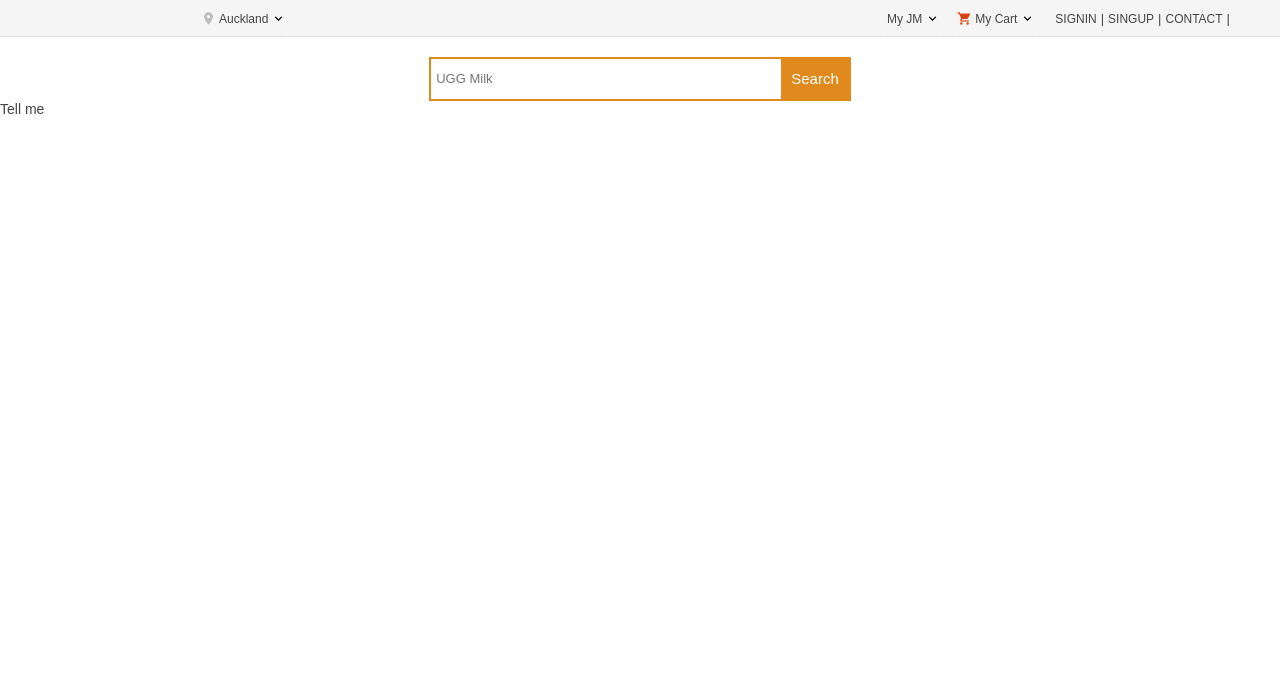
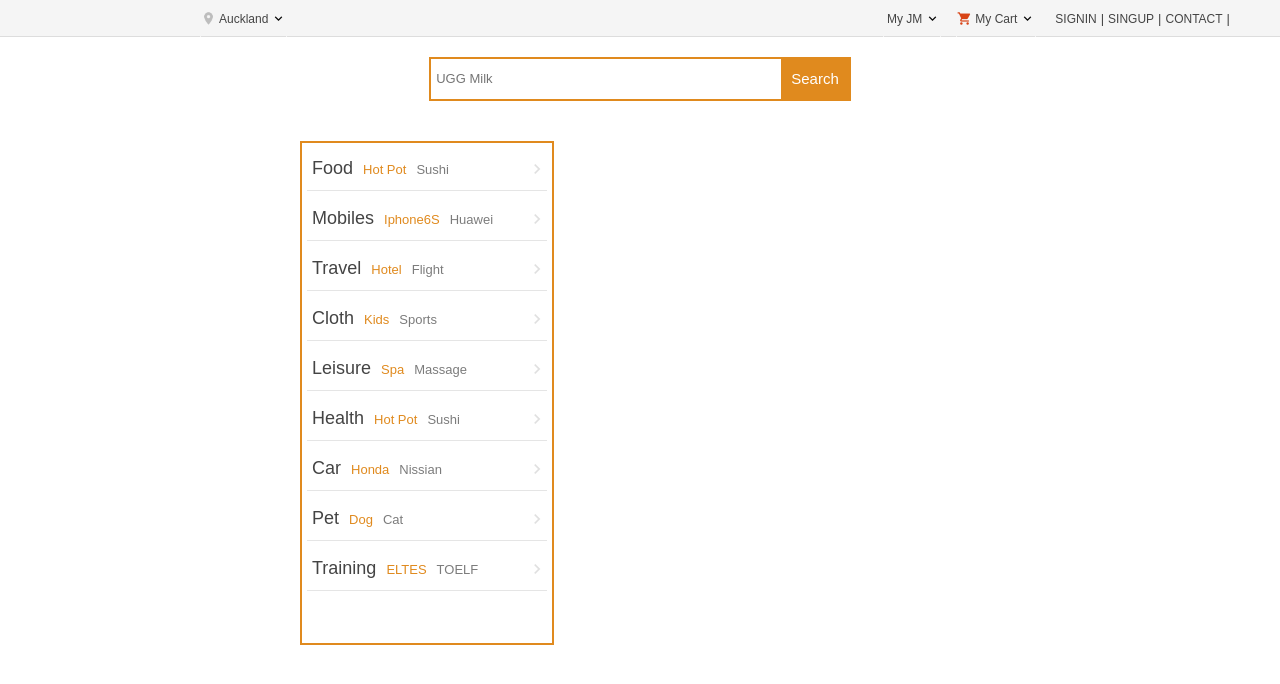
Before and after one commit to badbadgao/hellojamie, a React (Create React App) app: page / in a window 1280 px wide. Shown: the top 684 px of the page. Built offline with nearby package versions, Linux system fonts and the light colour scheme; what react-tap-event-plugin would draw is missing.

Commit message:
add navigation

```diff
--- a/src/css/App.css
+++ b/src/css/App.css
@@ -59,6 +59,10 @@
   font-size: large;
 }
 
+.TextHoverStyle:hover {
+  color: #e08a1e;
+}
+
 @keyframes App-logo-spin {
   from {
     transform: rotate(0deg);
--- /dev/null
+++ b/src/navigator/NavigationItem.jsx
@@ -0,0 +1,57 @@
+import React from 'react';
+import RecommendItem from './RecommendItem.jsx';
+import chevronRightIcon from '../resource/chevron-right.png';
+
+const NavigationItem = props => {
+  const recommendItemPanel = props.recommendProducts.map(recommendProduct => {
+    return (
+      <RecommendItem
+        isStrongRecommended={recommendProduct.isStrongRecommended}
+        name={recommendProduct.name}
+      />
+    );
+  });
+
+  const styles = {
+    container: {
+      padding: '5px',
+      height: '40px'
+    },
+    category: {
+      color: '#444',
+      fontSize: '18px',
+      display: 'inline-block',
+      paddingRight: '5px',
+      paddingLeft: '5px',
+      lineHeight: '40px'
+    },
+    divider: {
+      width: '100%',
+      borderTop: '1px solid rgba(0, 0, 0, 0.1)'
+    },
+    imgContainer: {
+      float: 'right',
+      display: 'inline-block',
+      right: '0px',
+      lineHeight: '40px'
+    },
+    img: {
+      verticalAlign: 'middle'
+    }
+  };
+
+  return (
+    <div style={styles.container}>
+      <div style={styles.category}>
+        {props.categoryName}
+      </div>
+      {recommendItemPanel}
+      <div style={styles.imgContainer}>
+        <img src={chevronRightIcon} style={styles.img} />
+      </div>
+      <div style={styles.divider} />
+    </div>
+  );
+};
+
+export default NavigationItem;
--- a/src/navigator/NavigatorPanel.jsx
+++ b/src/navigator/NavigatorPanel.jsx
@@ -1,13 +1,102 @@
 import React from 'react';
+import NavigationItem from './NavigationItem.jsx';
 
-const NavigatorPanel = props => {
-  const styles = {
-    color: '#444',
-    fontSize: '14px',
-    position: 'absolute'
-  };
+export default class NavigatorPanel extends React.Component {
+  constructor(props) {
+    super(props);
+    this.state = {
+      navigationItemList: [
+        {
+          categoryName: 'Food',
+          recommendProducts: [
+            { name: 'Hot Pot', isStrongRecommended: true },
+            { name: 'Sushi', isStrongRecommended: false }
+          ]
+        },
+        {
+          categoryName: 'Mobiles',
+          recommendProducts: [
+            { name: 'Iphone6S', isStrongRecommended: true },
+            { name: 'Huawei', isStrongRecommended: false }
+          ]
+        },
+        {
+          categoryName: 'Travel',
+          recommendProducts: [
+            { name: 'Hotel', isStrongRecommended: true },
+            { name: 'Flight', isStrongRecommended: false }
+          ]
+        },
+        {
+          categoryName: 'Cloth',
+          recommendProducts: [
+            { name: 'Kids', isStrongRecommended: true },
+            { name: 'Sports', isStrongRecommended: false }
+          ]
+        },
+        {
+          categoryName: 'Leisure',
+          recommendProducts: [
+            { name: 'Spa', isStrongRecommended: true },
+            { name: 'Massage', isStrongRecommended: false }
+          ]
+        },
+        {
+          categoryName: 'Health',
+          recommendProducts: [
+            { name: 'Hot Pot', isStrongRecommended: true },
+            { name: 'Sushi', isStrongRecommended: false }
+          ]
+        },
+        {
+          categoryName: 'Car',
+          recommendProducts: [
+            { name: 'Honda', isStrongRecommended: true },
+            { name: 'Nissian', isStrongRecommended: false }
+          ]
+        },
+        {
+          categoryName: 'Pet',
+          recommendProducts: [
+            { name: 'Dog', isStrongRecommended: true },
+            { name: 'Cat', isStrongRecommended: false }
+          ]
+        },
+        {
+          categoryName: 'Training',
+          recommendProducts: [
+            { name: 'ELTES', isStrongRecommended: true },
+            { name: 'TOELF', isStrongRecommended: false }
+          ]
+        }
+      ]
+    };
+  }
 
-  return <div style={styles}>Tell me</div>;
-};
+  render() {
+    const styles = {
+      color: '#444',
+      width: '250px',
+      height: '500px',
+      fontSize: '14px',
+      marginLeft: '300px',
+      marginTop: '40px',
+      border: '2px solid #e08a1e'
+    };
 
-export default NavigatorPanel;
+    const navigatorPanel = this.state.navigationItemList.map(item => {
+      return (
+        <NavigationItem
+          categoryName={item.categoryName}
+          recommendProducts={item.recommendProducts}
+        />
+      );
+    });
+
+    return (
+      <div style={styles}>
+        {navigatorPanel}
+      </div>
+    );
+  }
+}
--- /dev/null
+++ b/src/navigator/RecommendItem.jsx
@@ -0,0 +1,25 @@
+import React from 'react';
+import '../css/App.css';
+
+const RecommendItem = props => {
+  const style = {
+    fontSize: '13px',
+    color: props.isStrongRecommended ? '#e08a1e' : '#7c7c7c',
+    paddingLeft: '5px',
+    paddingRight: '5px',
+    display: 'inline-block',
+    lineHeight: '40px',
+    hoverBackground: '#e08a1e',
+    cursor: 'pointer'
+  };
+
+  return (
+    <div style={style}>
+      <div className="TextHoverStyle">
+        {props.name}
+      </div>
+    </div>
+  );
+};
+
+export default RecommendItem;
```
Also changed, not shown: src/resource/chevron-right.png (added).
